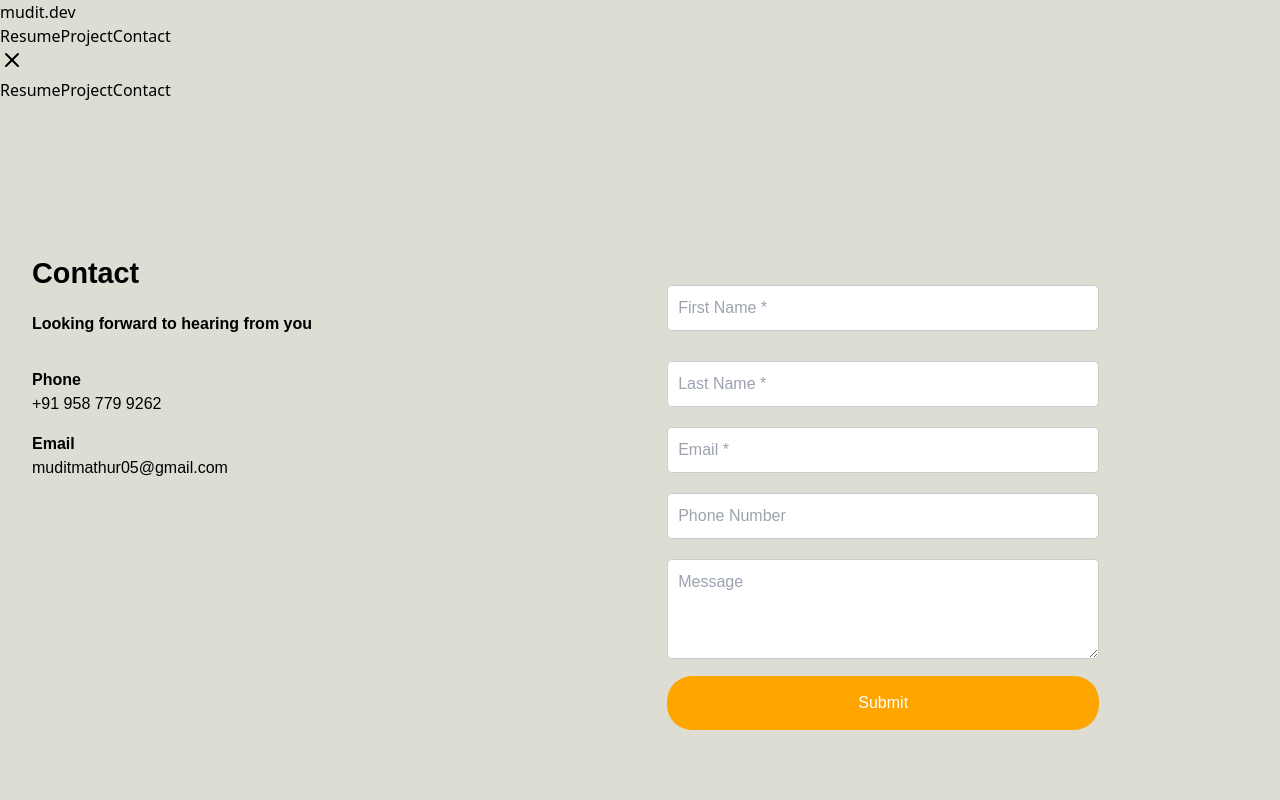
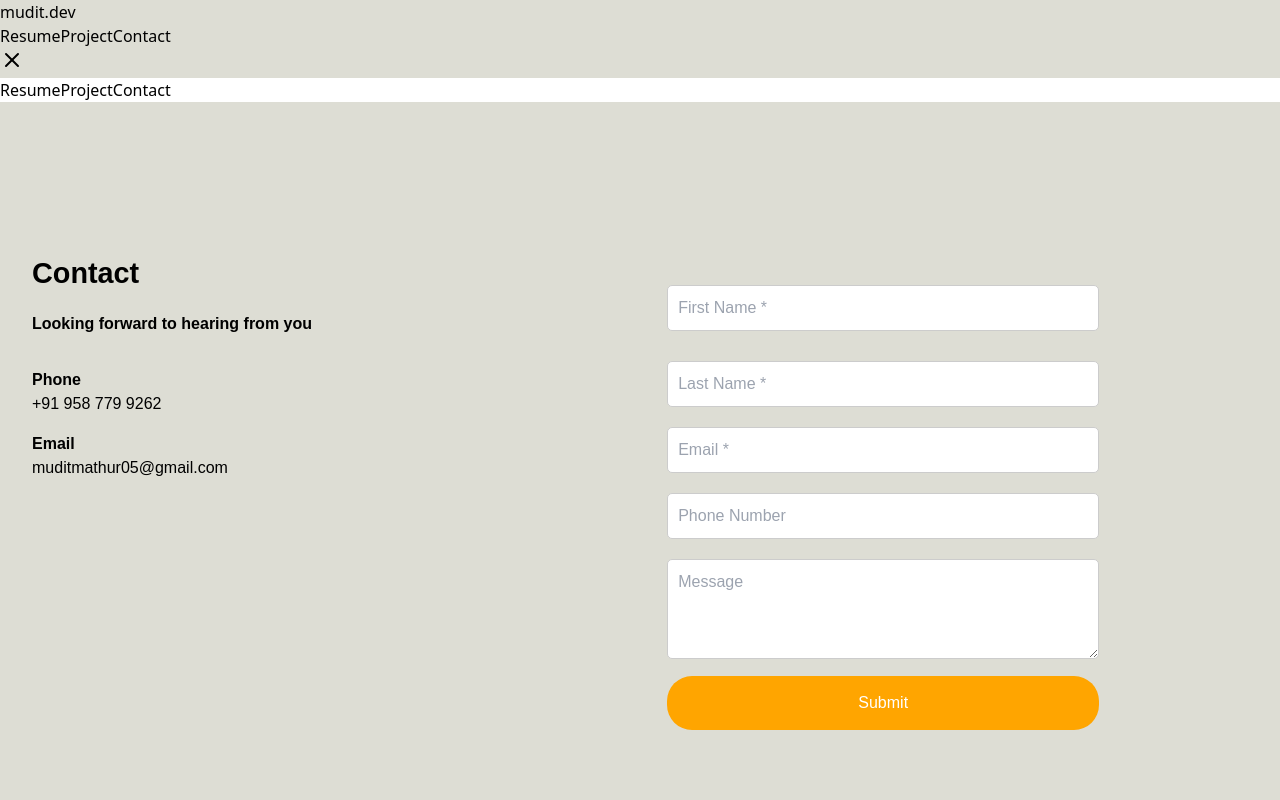
Before and after one commit to muditmathurr/my-portfolio, a React (Vite) app: page /contact in a window 1280 px wide. Both pictures are taken after a click on the button "Open menu". Shown: the top 800 px of the page. Built offline with nearby package versions, Linux system fonts and the light colour scheme.

Commit message:
ui changes in project

```diff
--- a/src/Components/Contact.jsx
+++ b/src/Components/Contact.jsx
@@ -42,7 +42,7 @@ const Contact = () => {
         marginTop: isMobile ? '50px': '',
         display: 'flex',
         flexDirection: isMobile ? "column" : "row",
-        justifyContent: isMobile ? "center" : "space-evenly",
+        justifyContent: isMobile ? "center" : "center",
         alignItems: 'center',
         padding: '2rem',
         fontFamily: 'Arial, sans-serif',
--- a/src/Components/Navbar.jsx
+++ b/src/Components/Navbar.jsx
@@ -44,7 +44,7 @@ const Navbar = () => {
 
             {isOpen && (
                 <div className="absolute top-16 left-0 w-full bg-#ddddd4 shadow-lg md:hidden">
-                    <div className="flex flex-col p-4 gap-4">
+                    <div className="flex flex-col p-4 gap-4" style={{backgroundColor: "#fff", width: ""}}>
                         <button
                             onClick={() => {
                                 navigate("/resume")
```
